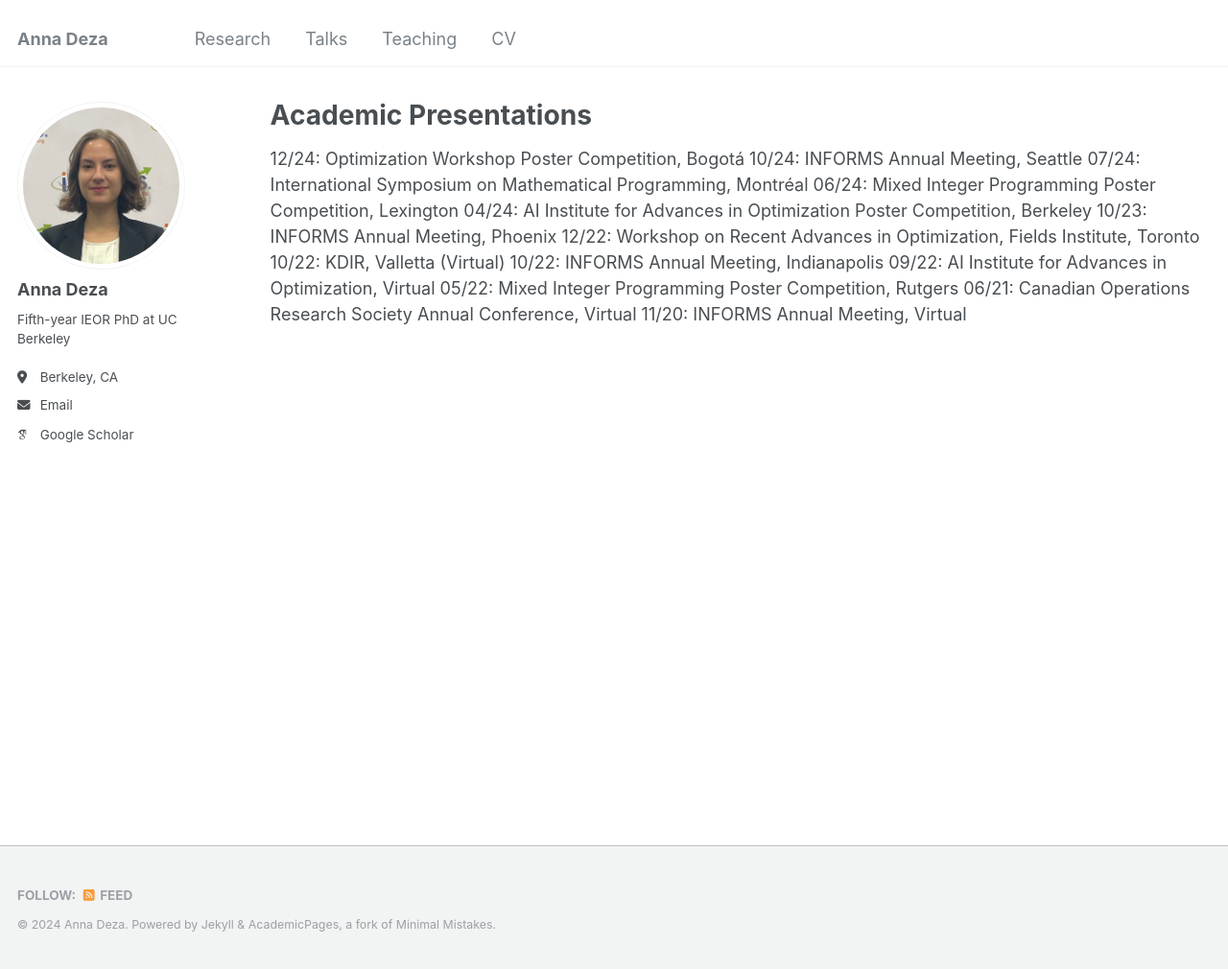
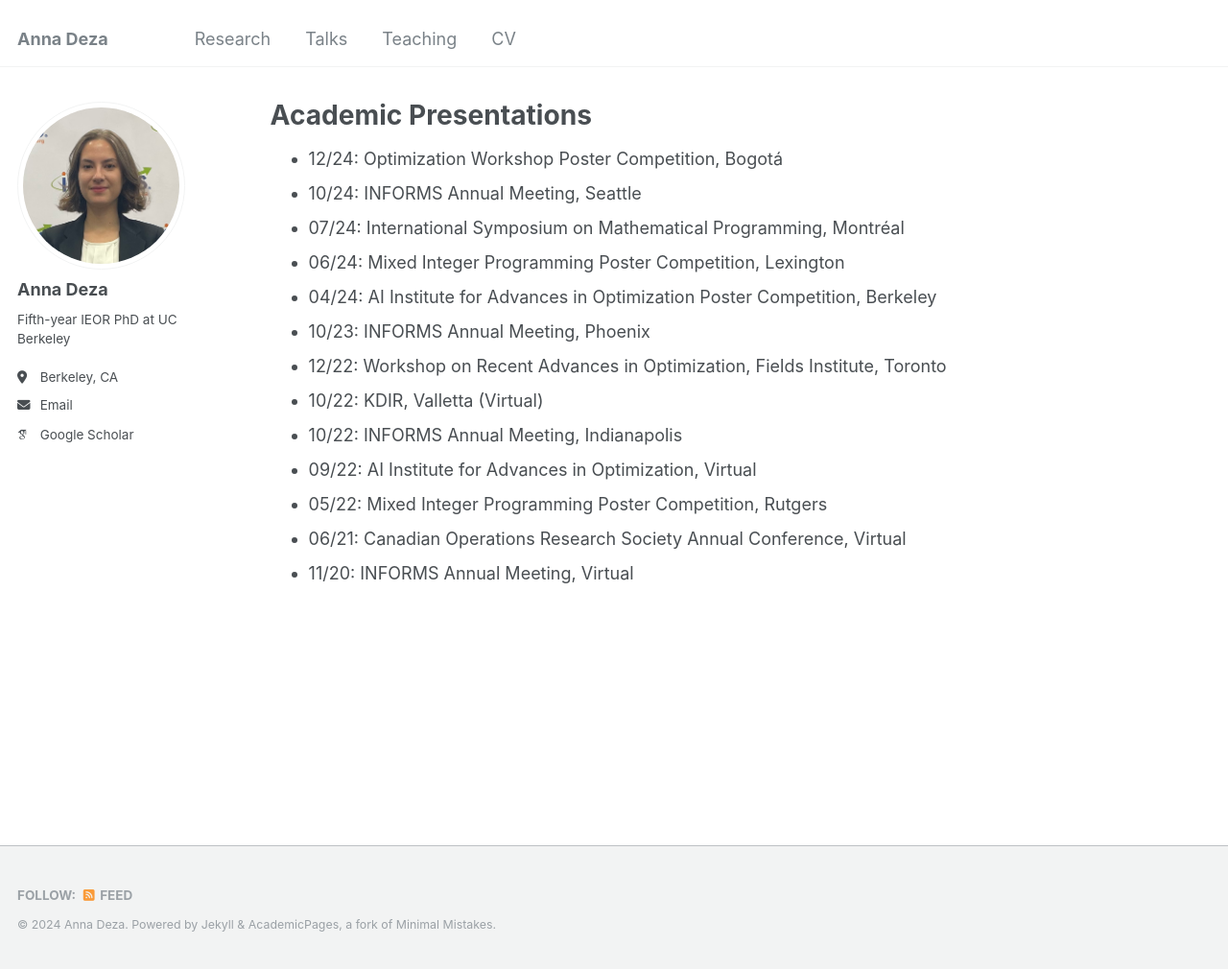
Before and after one commit to annadeza/annadeza.github.io, a Jekyll site: the page built from _pages/talks.md, in a window 1280 px wide and 1010 px high. Shown: the whole window at 96% size. Built offline with Jekyll 4.4.1, drawn with Linux system fonts in a browser that asks for light colours; some web fonts are replaced.

```diff
--- a/_pages/talks.md
+++ b/_pages/talks.md
@@ -5,16 +5,16 @@ permalink: /talks/
 author_profile: true
 ---
 
-12/24: Optimization Workshop Poster Competition, Bogotá
-10/24: INFORMS Annual Meeting, Seattle
-07/24: International Symposium on Mathematical Programming, Montréal
-06/24: Mixed Integer Programming Poster Competition, Lexington
-04/24: AI Institute for Advances in Optimization Poster Competition, Berkeley
-10/23: INFORMS Annual Meeting, Phoenix
-12/22: Workshop on Recent Advances in Optimization, Fields Institute, Toronto
-10/22: KDIR, Valletta (Virtual)
-10/22: INFORMS Annual Meeting, Indianapolis
-09/22: AI Institute for Advances in Optimization, Virtual
-05/22: Mixed Integer Programming Poster Competition, Rutgers
-06/21: Canadian Operations Research Society Annual Conference, Virtual
-11/20: INFORMS Annual Meeting, Virtual
+- 12/24: Optimization Workshop Poster Competition, Bogotá
+- 10/24: INFORMS Annual Meeting, Seattle
+- 07/24: International Symposium on Mathematical Programming, Montréal
+- 06/24: Mixed Integer Programming Poster Competition, Lexington
+- 04/24: AI Institute for Advances in Optimization Poster Competition, Berkeley
+- 10/23: INFORMS Annual Meeting, Phoenix
+- 12/22: Workshop on Recent Advances in Optimization, Fields Institute, Toronto
+- 10/22: KDIR, Valletta (Virtual)
+- 10/22: INFORMS Annual Meeting, Indianapolis
+- 09/22: AI Institute for Advances in Optimization, Virtual
+- 05/22: Mixed Integer Programming Poster Competition, Rutgers
+- 06/21: Canadian Operations Research Society Annual Conference, Virtual
+- 11/20: INFORMS Annual Meeting, Virtual
```
